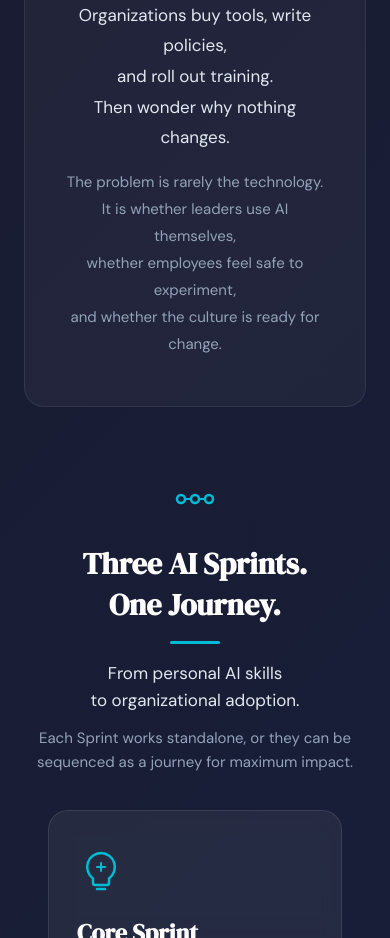
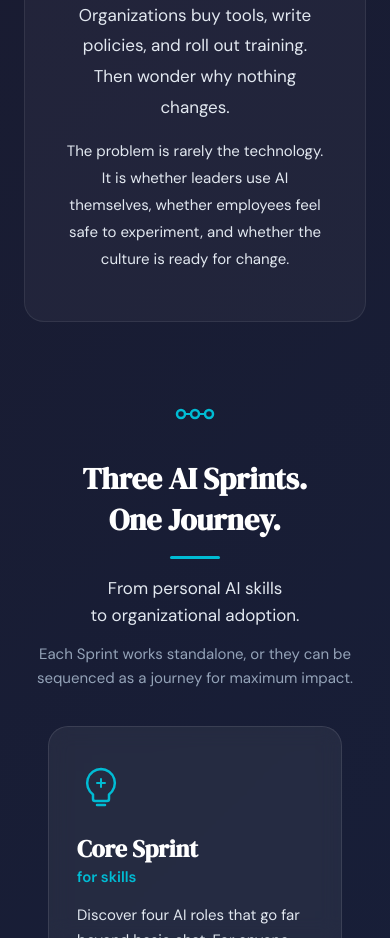
Before and after one commit to coachbay/site, a React (Vite) app: page / in a window 390 px wide. Shown: the part 900-1838 px from the top of the page. Built offline with nearby package versions, Linux system fonts and the light colour scheme.

Commit message:
Fix problem section: second paragraph color to #e2e8f0, remove forced line breaks for natural mobile wrapping

```diff
--- a/LandingPage.jsx
+++ b/LandingPage.jsx
@@ -263,10 +263,10 @@ export default function LandingPage({ onNavigate }) {
             marginLeft: "auto",
             marginRight: "auto",
           }}>
-            Organizations buy tools, write policies,<br className="mobile-br" />{" "}and roll out training.<br className="mobile-br" />{" "}Then wonder why nothing changes.
+            Organizations buy tools, write policies, and roll out training. Then wonder why nothing changes.
           </p>
           <p style={{
-            color: "#94a3b8",
+            color: "#e2e8f0",
             fontSize: 15,
             lineHeight: 1.8,
             margin: "0",
@@ -274,7 +274,7 @@ export default function LandingPage({ onNavigate }) {
             marginLeft: "auto",
             marginRight: "auto",
           }}>
-            The problem is rarely the technology.<br className="mobile-br" />{" "}It is whether leaders use AI themselves,<br className="mobile-br" />{" "}whether employees feel safe to experiment,<br className="mobile-br" />{" "}and whether the culture is ready for change.
+            The problem is rarely the technology. It is whether leaders use AI themselves, whether employees feel safe to experiment, and whether the culture is ready for change.
           </p>
         </div>
       </div>
```
Also changed, not shown: 4 other files (tests, documents, lock files or other folders).
